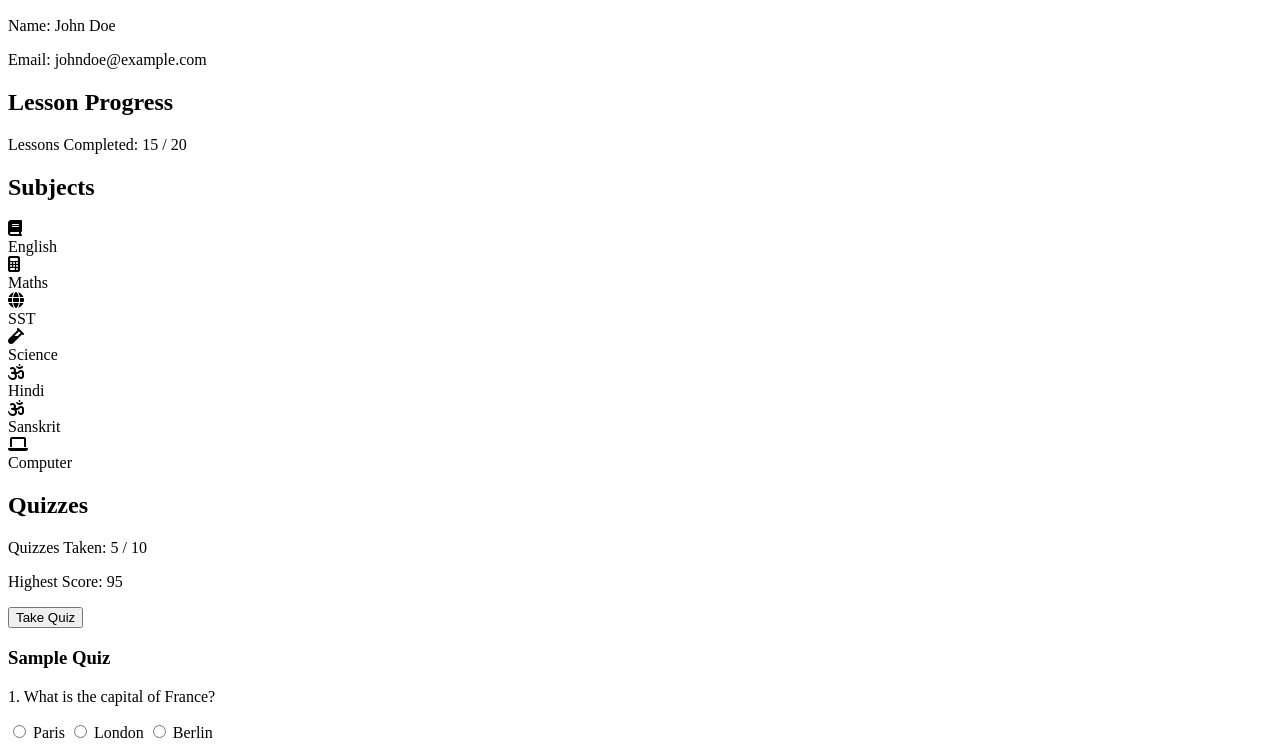
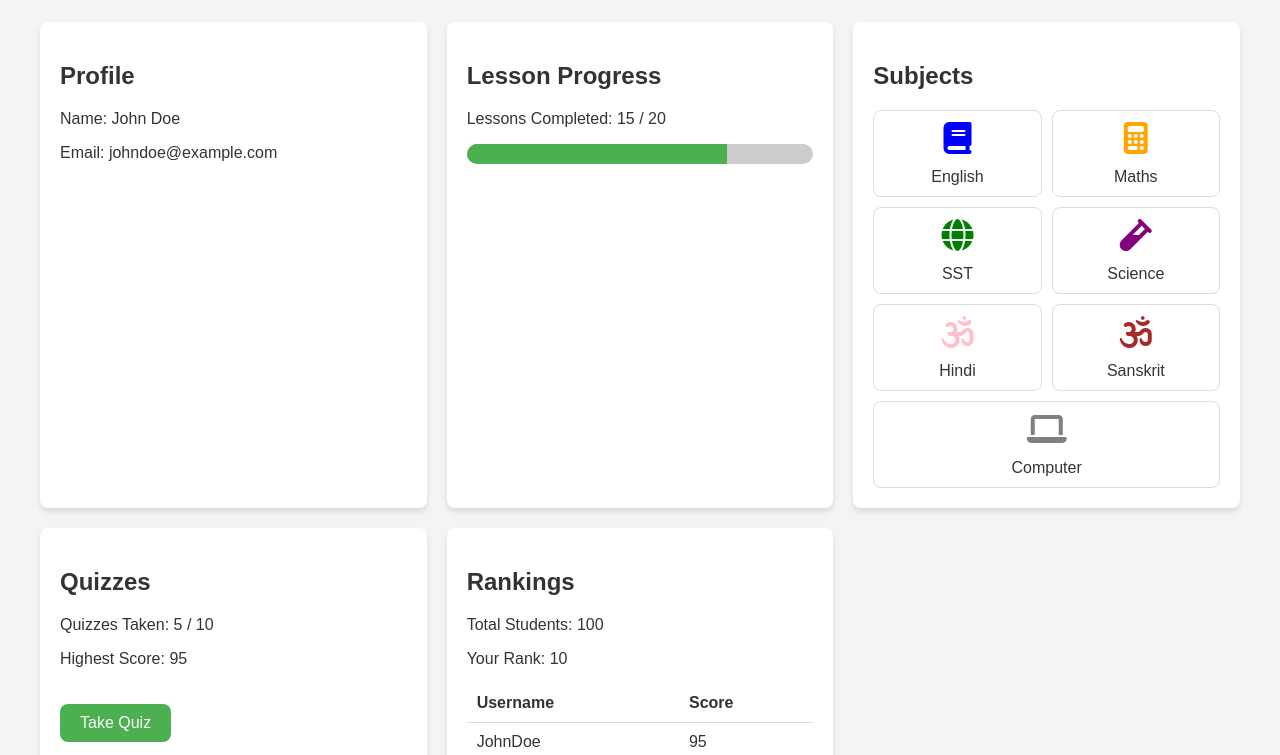
Before and after one commit to solvingop/dashboard, a plain HTML site: page docs/index.html in a window 1280 px wide. Shown: the part 110-865 px from the top of the page. Drawn offline with Linux system fonts and the light colour scheme.

Commit message:
Update index.html

```diff
--- a/docs/index.html
+++ b/docs/index.html
@@ -4,9 +4,9 @@
     <meta charset="UTF-8">
     <meta name="viewport" content="width=device-width, initial-scale=1.0">
     <title>Dashboard</title>
-    <link rel="stylesheet" href="dashboard.css">
+    <link rel="stylesheet" href="style.css">
     <script src="https://kit.fontawesome.com/a076d05399.js" crossorigin="anonymous"></script>
-    <script type="module" src="i.js"></script>
+    <script type="module" src="script.js"></script>
 </head>
 <body>
     <div class="dashboard">
```
